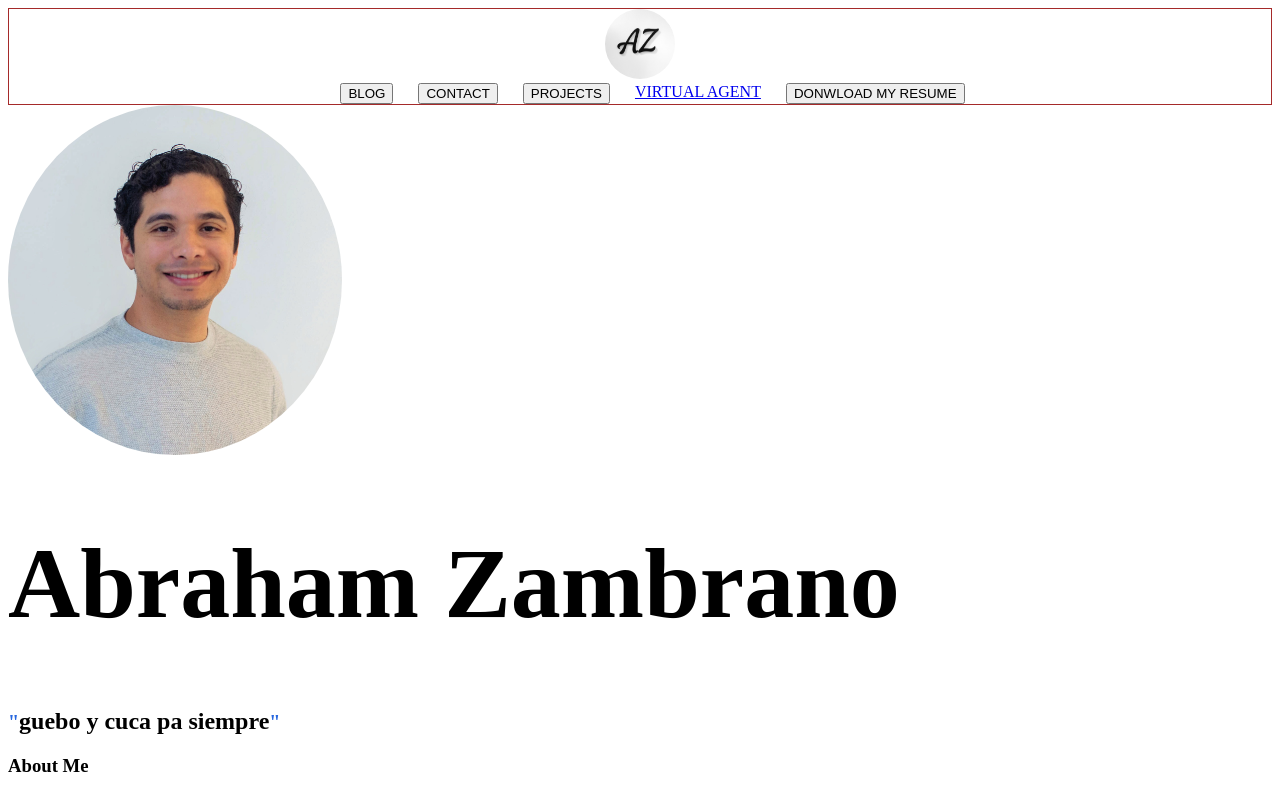
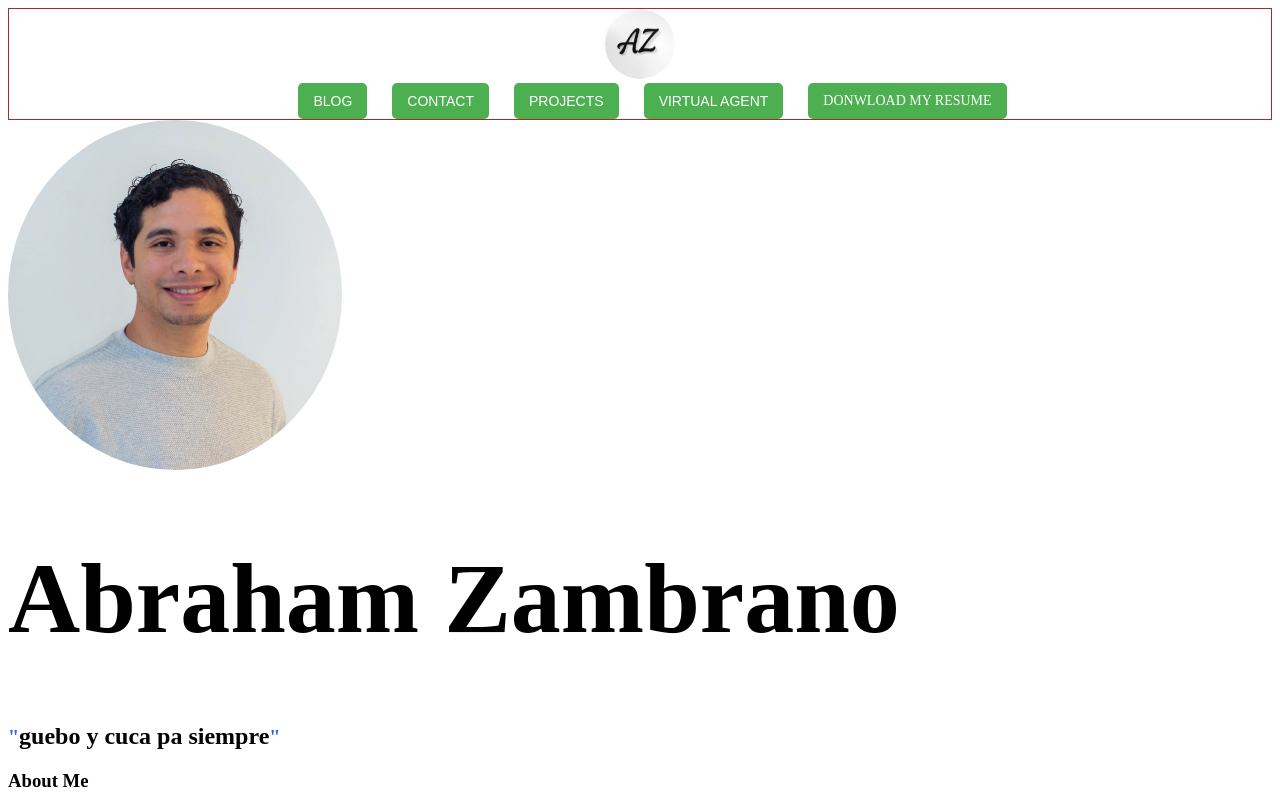
Before and after one commit to AbrahamZambranoTablante/portafolio-app, a React (Vite) app in the folder portafolio-app/: page / in a window 1280 px wide. Shown: the top 796 px of the page. Built offline with nearby package versions, Linux system fonts and the light colour scheme.

Commit message:
enhancing navbar buttons

```diff
--- a/portafolio-app/src/Components/NavBar.jsx
+++ b/portafolio-app/src/Components/NavBar.jsx
@@ -19,9 +19,9 @@ export default function NavBar ({scrollToProjects, scrollToContact, scrollToBlog
                         <button className="nav-link" onClick={scrollToBlog}>BLOG</button>
                         <button className="nav-link" onClick={scrollToContact}>CONTACT</button>
                         <button className="nav-link" onClick={scrollToProjects}>PROJECTS</button>
-                        <Link to={"/virtualagent"}><a className="nav-link">VIRTUAL AGENT</a> </Link>
+                        <Link to={"/virtualagent"}><button className="nav-link">VIRTUAL AGENT</button> </Link>
                         <a href="/Resume_Abraham Zambrano Tablante.pdf" download="Abraham_Resume.pdf" className="nav-link">
-                            <button>DONWLOAD MY RESUME</button>
+                            DONWLOAD MY RESUME
                         </a>
                     </nav>
                 </div>
--- a/portafolio-app/src/Pages/CSS/NavBar.css
+++ b/portafolio-app/src/Pages/CSS/NavBar.css
@@ -25,8 +25,24 @@
 
         .nav-link {
             margin-left: 25px;
+            background-color: #4CAF50;
+            color: white;
+            border: none;
+            padding: 10px 15px;
+            font-size: 14px;
+            cursor: pointer;
+            border-radius: 5px;
+            transition: background 0.3s ease;
         }
+    }
 
+    a {
+        text-decoration: none;
     }
 
 }
+
+
+.nav-link:hover {
+    background-color: #45a049;
+}
```
